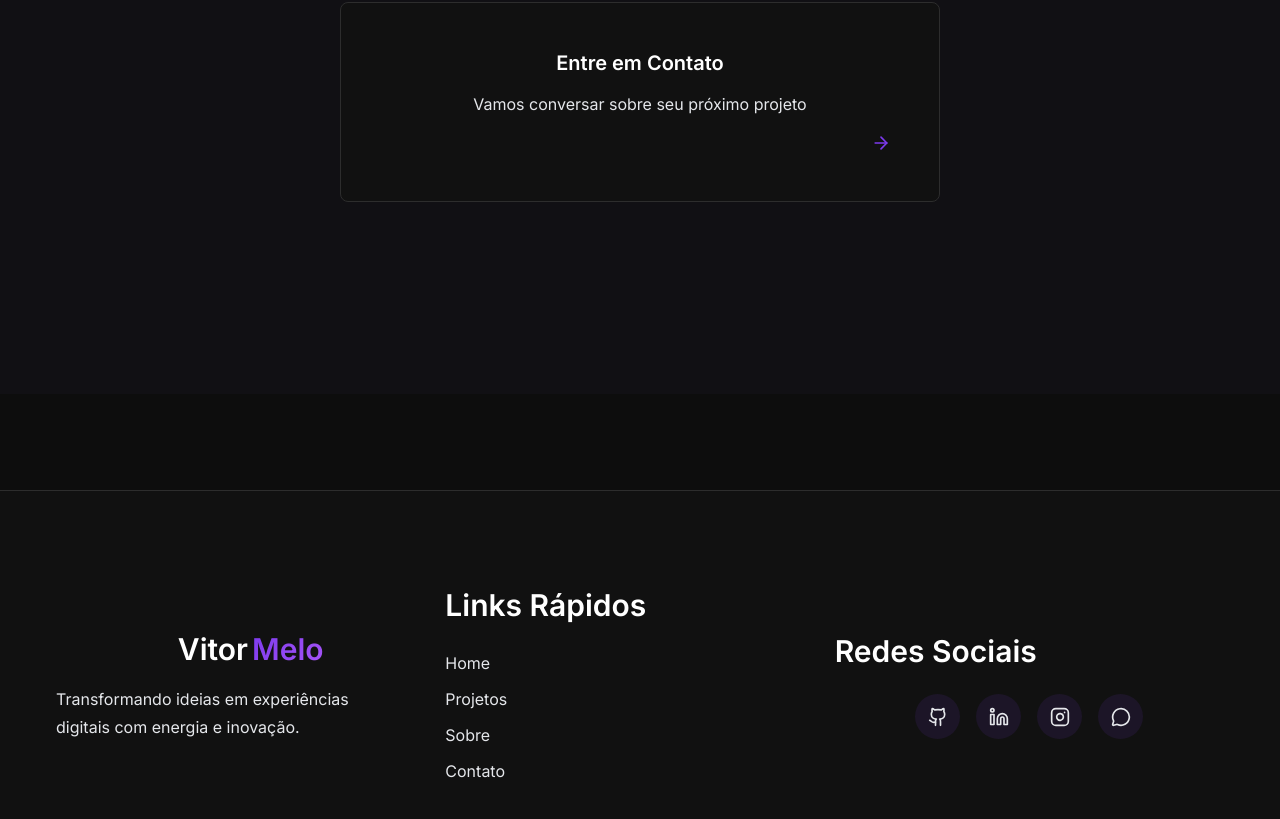
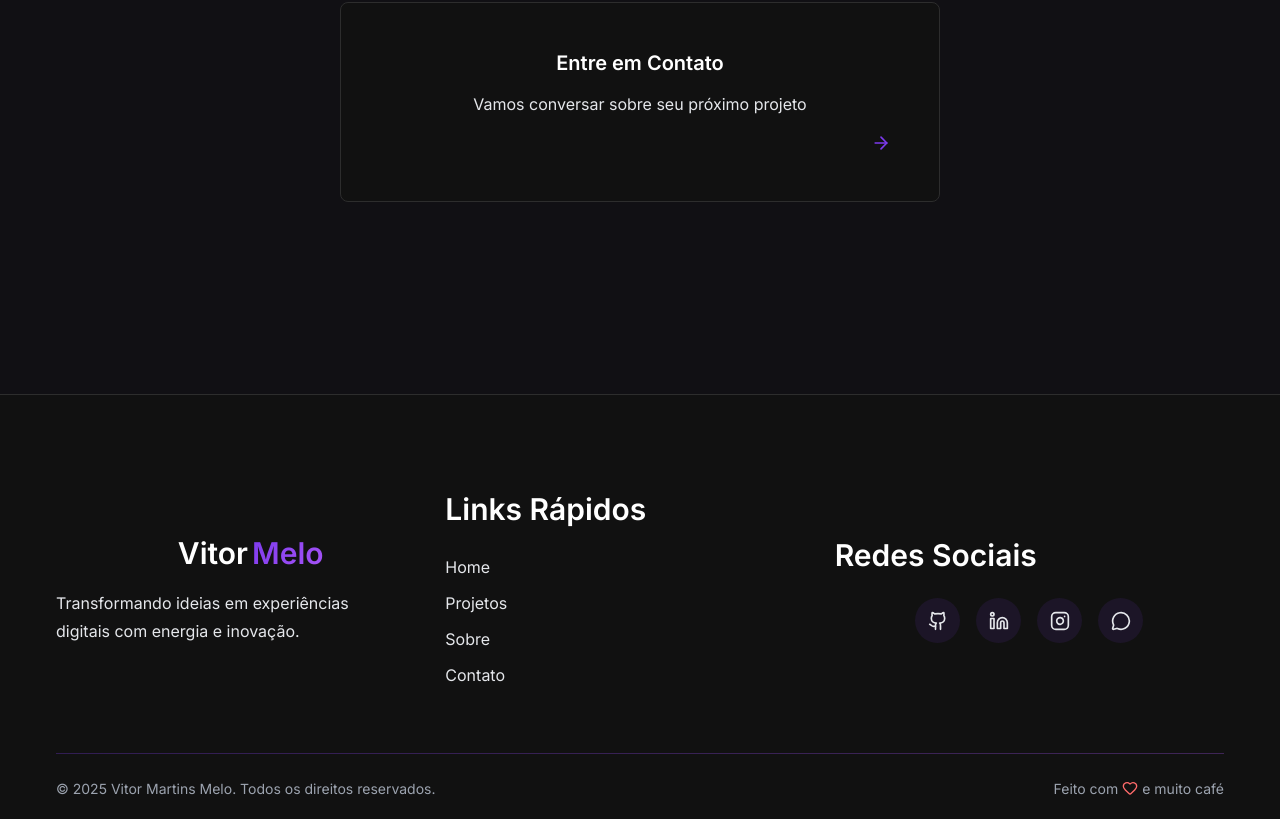
Before and after one commit to VitorMelo1/portfolio-vitor, a React (Vite) app: page / in a window 1280 px wide. Shown: the part 1978-2797 px from the top of the page. Built offline with nearby package versions, Linux system fonts and the light colour scheme.

Commit message:
Removendo detalhes

```diff
--- a/src/components/Footer/Footer.module.scss
+++ b/src/components/Footer/Footer.module.scss
@@ -5,7 +5,7 @@
   background: $dark-bg-secondary;
   border-top: 1px solid $border-color;
   padding: $spacing-4xl 0 $spacing-2xl;
-  margin-top: $spacing-4xl;
+
 
   @include mobile {
     padding: $spacing-3xl 0 $spacing-xl;
```
